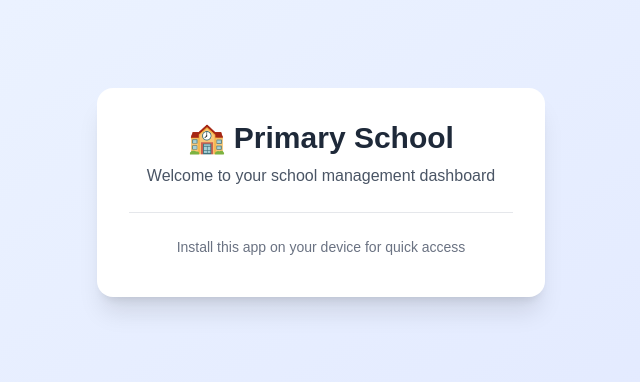
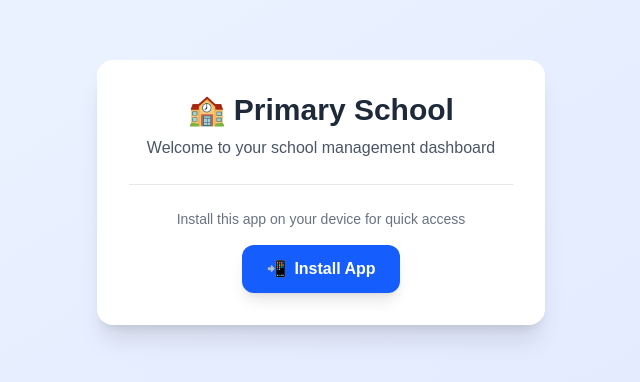
Before and after one commit to safahasnaoui22/primary-school, a Next.js app: page / in a window 1280 px wide. Shown: the part 208-590 px from the top of the page, without its empty margins (319-959 px from the left). Built offline with nearby package versions, Linux system fonts and the light colour scheme.

Commit message:
update the btton

```diff
--- a/app/components/InstallButton.tsx
+++ b/app/components/InstallButton.tsx
@@ -4,13 +4,20 @@ import { useEffect, useState } from 'react';
 
 export default function InstallButton() {
   const [deferredPrompt, setDeferredPrompt] = useState<any>(null);
-  const [showButton, setShowButton] = useState(false);
+  const [isInstalled, setIsInstalled] = useState(false);
+  const [isIOS, setIsIOS] = useState(false);
 
   useEffect(() => {
+    // Hide button if app is already installed (running as standalone)
+    if (window.matchMedia('(display-mode: standalone)').matches) {
+      setIsInstalled(true);
+    }
+
+    setIsIOS(/iPad|iPhone|iPod/.test(navigator.userAgent));
+
     const handler = (e: Event) => {
       e.preventDefault();
       setDeferredPrompt(e);
-      setShowButton(true);
     };
     window.addEventListener('beforeinstallprompt', handler);
     return () => window.removeEventListener('beforeinstallprompt', handler);
@@ -18,35 +25,31 @@ export default function InstallButton() {
 
   const handleInstall = async () => {
     if (deferredPrompt) {
+      // Show the native install prompt (Android/Chrome)
       deferredPrompt.prompt();
       const result = await deferredPrompt.userChoice;
       if (result.outcome === 'accepted') {
-        setShowButton(false);
+        setIsInstalled(true);
       }
       setDeferredPrompt(null);
+    } else {
+      // Fallback for iOS, or when prompt isn't ready yet
+      alert('To install, use your browser\'s "Add to Home Screen" or "Install" option.');
     }
   };
 
-  // For iOS, we can show a different message
-  const [isIOS, setIsIOS] = useState(false);
-  useEffect(() => {
-    setIsIOS(/iPad|iPhone|iPod/.test(navigator.userAgent));
-  }, []);
-
-  if (!showButton && !isIOS) return null;
+  if (isInstalled) return null; // Hide if already installed
 
   return (
     <div className="mt-4">
-      {showButton && (
-        <button
-          onClick={handleInstall}
-          className="bg-blue-600 hover:bg-blue-700 text-white font-semibold py-3 px-6 rounded-xl shadow-lg transition flex items-center gap-2"
-        >
-          <span>📲</span> Download App
-        </button>
-      )}
+      <button
+        onClick={handleInstall}
+        className="bg-blue-600 hover:bg-blue-700 text-white font-semibold py-3 px-6 rounded-xl shadow-lg transition flex items-center gap-2 mx-auto"
+      >
+        <span>📲</span> {deferredPrompt ? 'Download App' : 'Install App'}
+      </button>
       {isIOS && (
-        <p className="text-sm text-gray-600">
+        <p className="text-sm text-gray-600 mt-2">
           Tap the share button <span className="inline-block px-1">⎔</span> and select "Add to Home Screen"
         </p>
       )}
```
Also changed, not shown: .refact/buddy/state.json, 2 other files (tests, documents, lock files or other folders).
